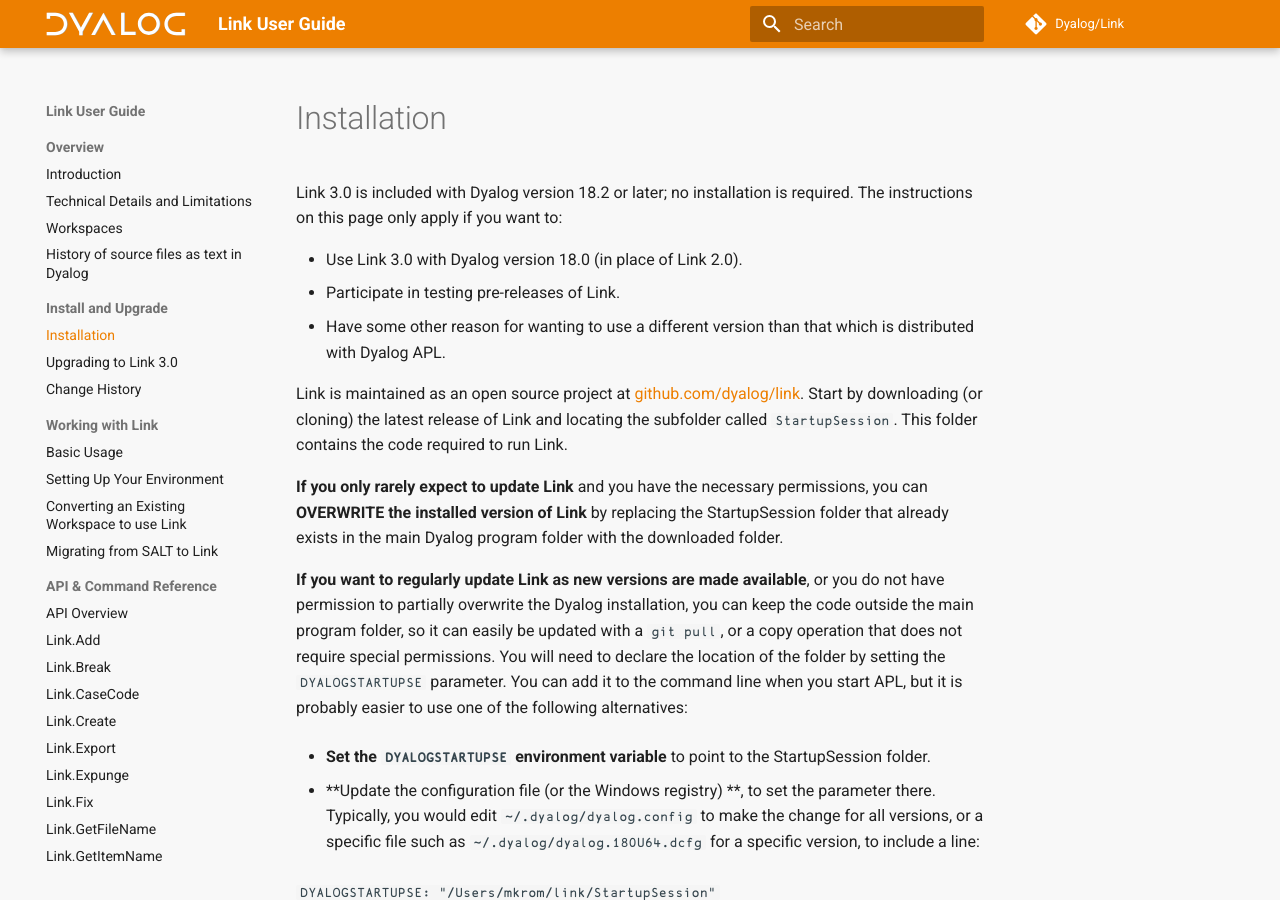
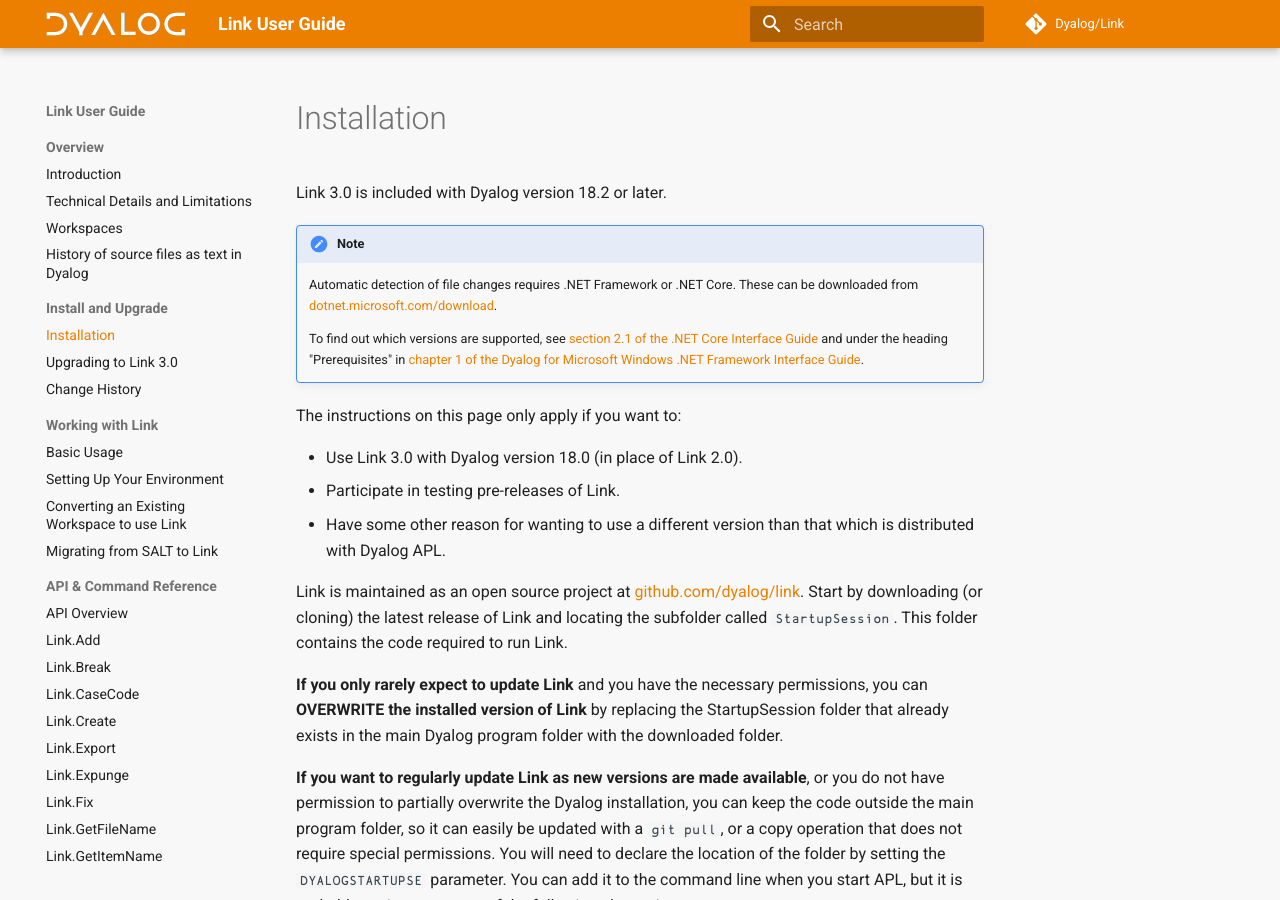
Before and after one commit to Dyalog/link, an MkDocs documentation site: the page built from docs/Usage/Installation.md, in a window 1280 px wide and 900 px high. Built offline with MkDocs 1.6.1 and Material for MkDocs 9.7.7, drawn with Linux system fonts in a browser that asks for light colours; comment, search, counter and statistics services are not loaded.

```diff
--- a/docs/Usage/Installation.md
+++ b/docs/Usage/Installation.md
@@ -1,6 +1,14 @@
 # Installation
 
-Link 3.0 is included with Dyalog version 18.2 or later; no installation is required. The instructions on this page only apply if you want to:
+Link 3.0 is included with Dyalog version 18.2 or later.
+
+!!!Note
+	Automatic detection of file changes requires .NET Framework or .NET Core. These can be downloaded from [dotnet.microsoft.com/download](https://dotnet.microsoft.com/download).
+
+	To find out which versions are supported, see [section 2.1 of the .NET Core Interface Guide](https://docs.dyalog.com/latest/dotNET%20Core%20Interface%20Guide.pdf) and under the heading "Prerequisites" in [chapter 1 of the Dyalog for Microsoft Windows .NET Framework Interface Guide](https://docs.dyalog.com/latest/Dyalog%20for%20Microsoft%20Windows%20.NET%20Framework%20Interface%20Guide.pdf).
+
+
+The instructions on this page only apply if you want to:
 
 - Use Link 3.0 with Dyalog version 18.0 (in place of Link 2.0).
 - Participate in testing pre-releases of Link.
```
Also changed, not shown: docs/API/Link.Create.md (+1 -1 lines), docs/index.md (+2 -2 lines).
